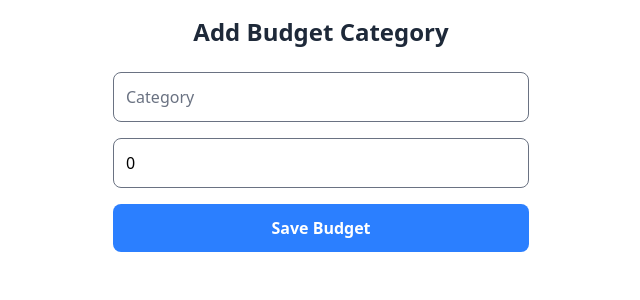
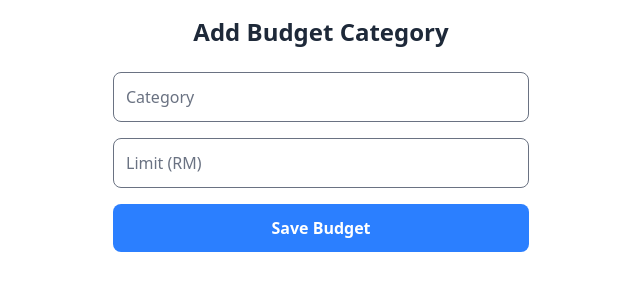
Before and after one commit to hafyze/spending-tracker, a SvelteKit app: page /new-budget in a window 1280 px wide. Shown: the top 300 px of the page, without its empty margins (319-959 px from the left). Built offline with nearby package versions, Linux system fonts and the light colour scheme.

Commit message:
feat: disabled input when editing budget amount

```diff
--- a/src/routes/+page.svelte
+++ b/src/routes/+page.svelte
@@ -157,6 +157,7 @@
         <input
           type="text"
           bind:value={editingExpense.category}
+          disabled
           placeholder="Category"
           class="border p-2 w-full mb-3 rounded focus:outline-none focus:ring-2 focus:ring-green-400"
         />
--- a/src/routes/new-budget/+page.svelte
+++ b/src/routes/new-budget/+page.svelte
@@ -2,7 +2,7 @@
   import { goto } from "$app/navigation";
 
   let category = "";
-  let monthly_limit = 0;
+  let monthly_limit: number;
 
   async function save() {
     if (!category || monthly_limit <= 0)
--- a/src/routes/new-expense/+page.svelte
+++ b/src/routes/new-expense/+page.svelte
@@ -3,7 +3,7 @@
   import { goto } from "$app/navigation";
 
   let category = "";
-  let amount = 0;
+  let amount: number;
   let categories: { category: string; monthly_limit?: number }[] = [];
 
   onMount(async () => {
```
